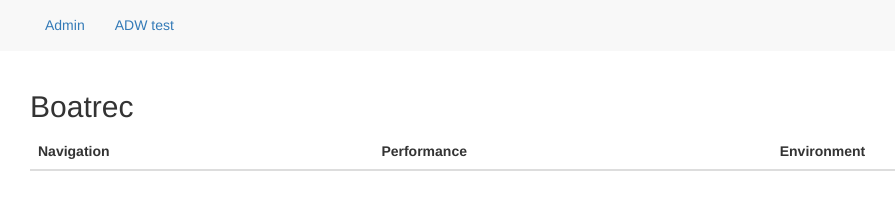
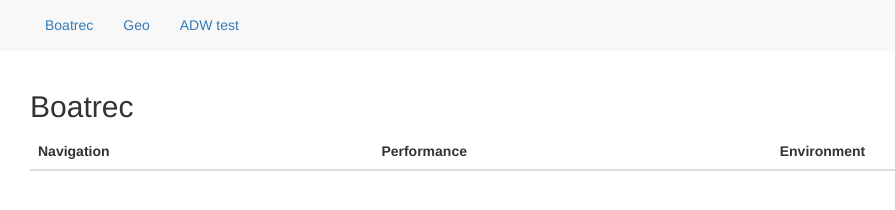
Before and after one commit to mikarinneoracle/boatrec-admin, a website: page index.html in a window 1280 px wide. Shown: the top 210 px of the page, without its empty margins (40-935 px from the left). Drawn offline with nearby package versions, Linux system fonts and the light colour scheme; some packages are replaced by stand-ins of ours; a script that the page names is missing.

Commit message:
geo data added

```diff
--- a/index.html
+++ b/index.html
@@ -26,7 +26,8 @@
 	      </div>
 	      <div id="navbar" class="navbar-collapse collapse">
 	        <ul class="nav navbar-nav">
-	          <li class="active"><a href="/#/">Admin</a></li>
+	          <li class="active"><a href="/#/">Boatrec</a></li>
+              <li class="active"><a href="/#/geo">Geo</a></li>
               <li class="active"><a href="/#/dbtest">ADW test</a></li>
 	        </ul>
 	      </div><!--/.nav-collapse -->
```
